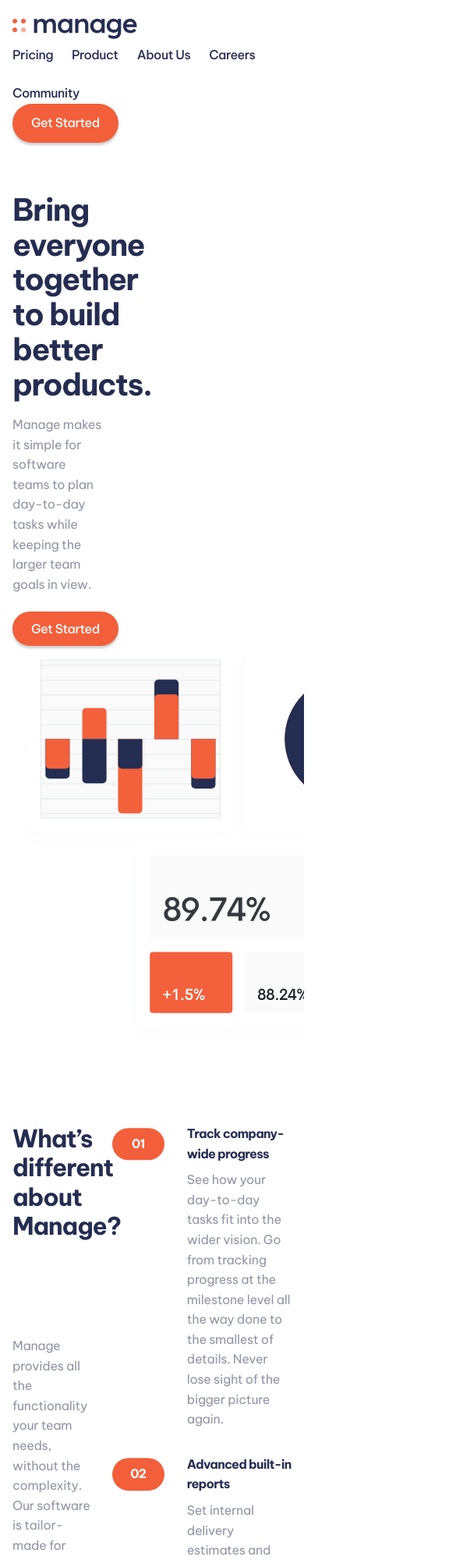
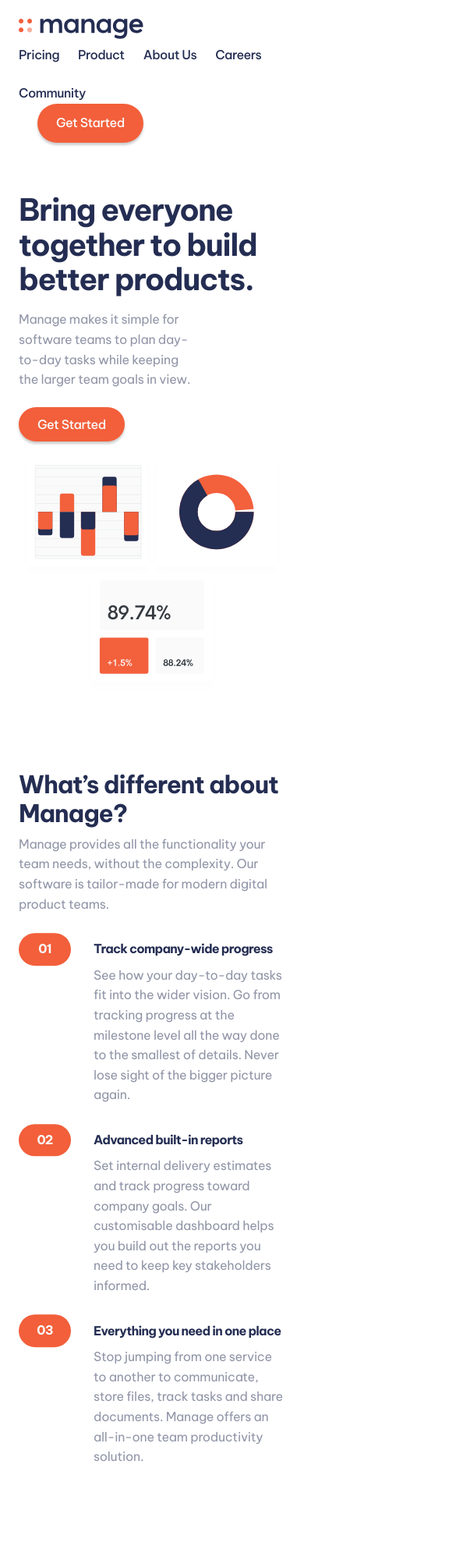
Before and after one commit to home1201/practice03, a website built with Vite: page index.html in a window 390 px wide. Shown: the top 2000 px of the page at 78% size, 585 px wide, since content can reach past the window. Built offline with nearby package versions, Linux system fonts and the light colour scheme; files whose address does not match are found by name.

Commit message:
css 모바일 작업

```diff
--- a/index.html
+++ b/index.html
@@ -21,7 +21,7 @@
         <li class="header__item"><a class="header__link" href="#">Community</a></li>
       </ul>
     </nav>
-    <a class="header__link button" href="#">Get Started</a>
+    <a class="header__link header__link--cta button" href="#">Get Started</a>
   </header>
   <main>
     <section class="hero flex wrapper">
--- a/sass/_components.scss
+++ b/sass/_components.scss
@@ -10,7 +10,7 @@
 }
 
 .wrapper {
-  width: min(v.$content-max-width, 100% - 2rem);
+  width: min(v.$content-max-width, 100% - 3rem);
   margin-inline: auto;
 }
 
@@ -65,7 +65,7 @@
       counter-increment: feature;
       content: counter(feature, decimal-leading-zero);
       position: absolute;
-      left: -6rem;
+      left: calc(-1 * var(--space-800));
       top: 50%;
       transform: translateY(-50%);
       background-color: var(--color-red-base);
--- a/sass/_layouts.scss
+++ b/sass/_layouts.scss
@@ -20,14 +20,19 @@
       color: var(--color-black-light);
     }
 
-    &.button:hover {
-      color: var(--color-gray-base);
+    &--cta {
+      margin-left: var(--space-500);
+
+      &:hover {
+        color: var(--color-gray-base);
+      }
     }
 
   }
 
   &__logo-link {
     align-self: end;
+    margin-right: var(--space-500);
   }
 }
 
@@ -36,33 +41,62 @@
   align-items: center;
   justify-content: space-between;
   flex-wrap: wrap;
+  row-gap: var(--space-500);
 
   &__content {
-    width: 40%;
+    flex: 1;
   }
 
   &__heading {
     margin-bottom: var(--space-400);
+    width: 80%;
+
+    @media screen and (width < v.$breakpoint-mobile) {
+      width: 100%;
+    }
   }
 
   &__description {
-    width: 80%;
+    width: 65%;
     margin-bottom: var(--space-600);
+  }
+
+  &__image {
+    @media screen and (width < v.$breakpoint-mobile) {
+      width: 100%;
+    }
   }
 }
 
 .difference {
   margin-top: var(--space-800);
-  grid-template: 1fr 3.5fr / 1fr 1fr;
+  grid-template-rows: 1fr 3.5fr;
+  grid-template-columns: 1fr 1fr;
   grid-auto-flow: column;
+
+  @media screen and (width < v.$breakpoint-mobile) {
+    grid-auto-flow: row;
+    grid-template-columns: 1fr;
+    grid-template-rows: auto;
+  }
 
   &__heading {
     width: 80%;
+
+    @media screen and (width < v.$breakpoint-mobile) {
+      width: 100%;
+    }
+
   }
 
   &__description {
     margin-top: var(--space-200);
     width: 60%;
+
+    @media screen and (width < v.$breakpoint-mobile) {
+      width: 100%;
+      margin-bottom: var(--space-600);
+    }
   }
 
   &__feature {
@@ -70,6 +104,10 @@
     grid-row: span 2;
     width: 75%;
     justify-self: end;
+
+    @media screen and (width < v.$breakpoint-mobile) {
+      width: calc(100% - var(--space-800));
+    }
   }
 }
 
@@ -131,6 +169,11 @@
   padding-top: var(--space-700);
   padding-bottom: var(--space-700);
 
+  @media screen and (width < v.$breakpoint-mobile) {
+    grid-template-columns: 1fr;
+    grid-auto-flow: row;
+  }
+
   &__contact {
     flex-direction: column;
     justify-content: space-between;
--- a/sass/_variables.scss
+++ b/sass/_variables.scss
@@ -44,5 +44,5 @@
 }
 
 //Sass Variables
-$breakpoint-mobile: f.em(480);
+$breakpoint-mobile: f.em(680);
 $content-max-width: f.em(1160);
```
Also changed, not shown: dist/assets/index-BTOz6D_b.css (added), dist/assets/index-Bw1A8IHP.css (deleted), dist/assets/index-RtxLCWAb.js (renamed from dist/assets/index-BAHGLgDB.js), dist/index.html.
